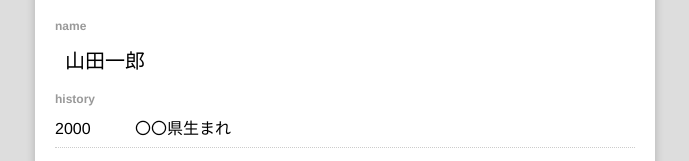
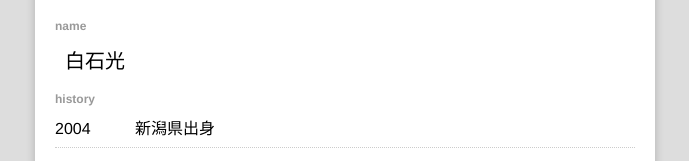
Before and after one commit to KUAD-XtechDesign/simple-page2023-hikachan007, a plain HTML site: page index.html in a window 1280 px wide. Shown: the part 371-532 px from the top of the page, without its empty margins (295-984 px from the left). Drawn offline with Linux system fonts and the light colour scheme.

Commit message:
Update index.html
hikachan

```diff
--- a/index.html
+++ b/index.html
@@ -19,11 +19,13 @@
       <!-- 個人情報なので注意 -->
       <div class="profile">
         <h2 class="title">name</h2>
-        <h1 class="name">山田一郎</h1>
+        <h1 class="name">白石光</h1>
 
         <h2 class="title">history</h2>
         <ul class="history_list">
-          <li><div class="year">2000</div><div class="txt">〇〇県生まれ</div></li>
+          <li><div class="year">2004
+
+          </div><div class="txt">新潟県出身</div></li>
           <li><div class="year">20XX</div><div class="txt">高校卒業</div></li>
           <li><div class="year">20XX</div><div class="txt">文章が2行に渡る場合うまく収まるかをテストするために長い文章を書いてみるなど</div></li>
           <li><div class="year">現在</div><div>在学中</div></li>
```
